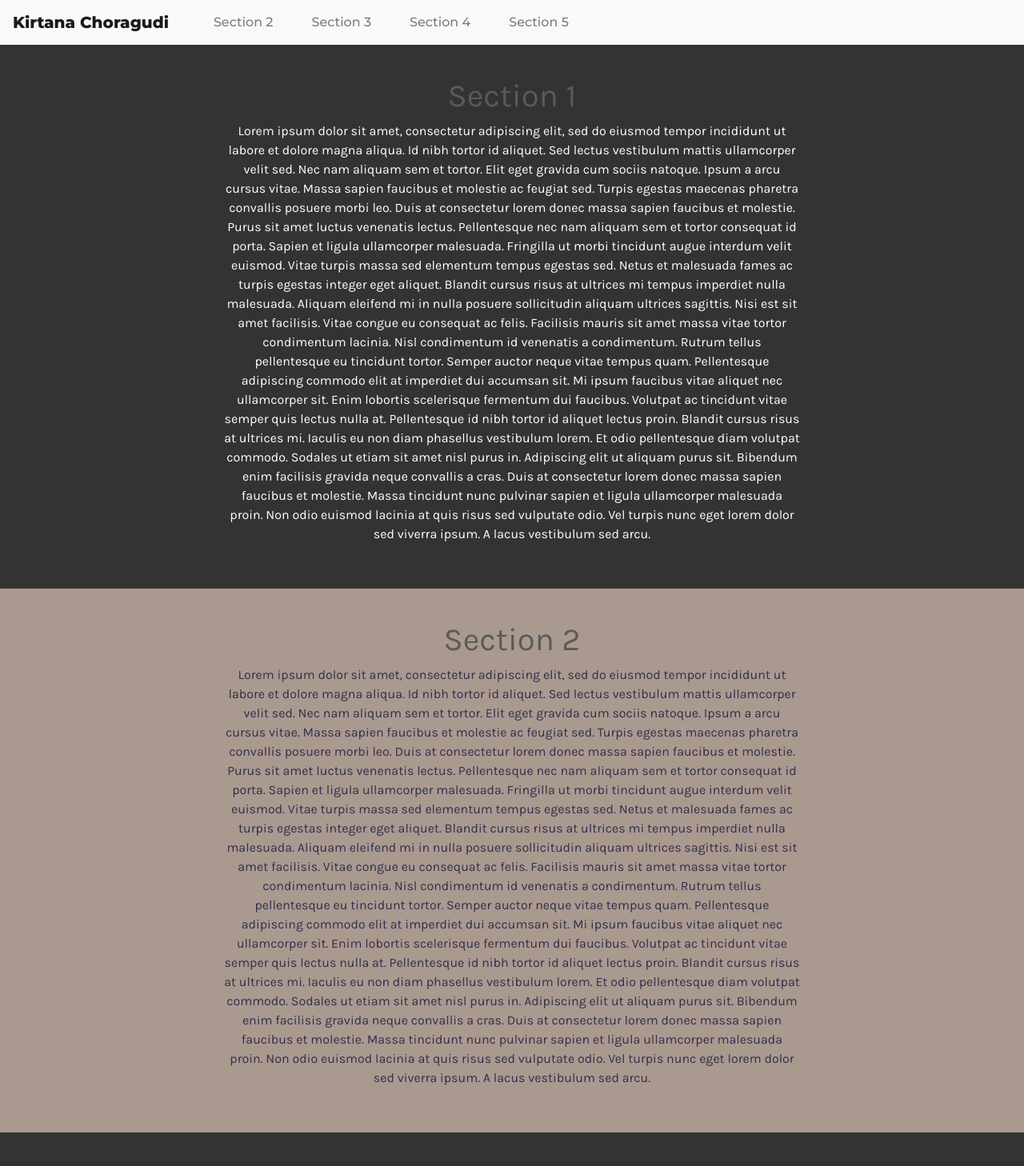
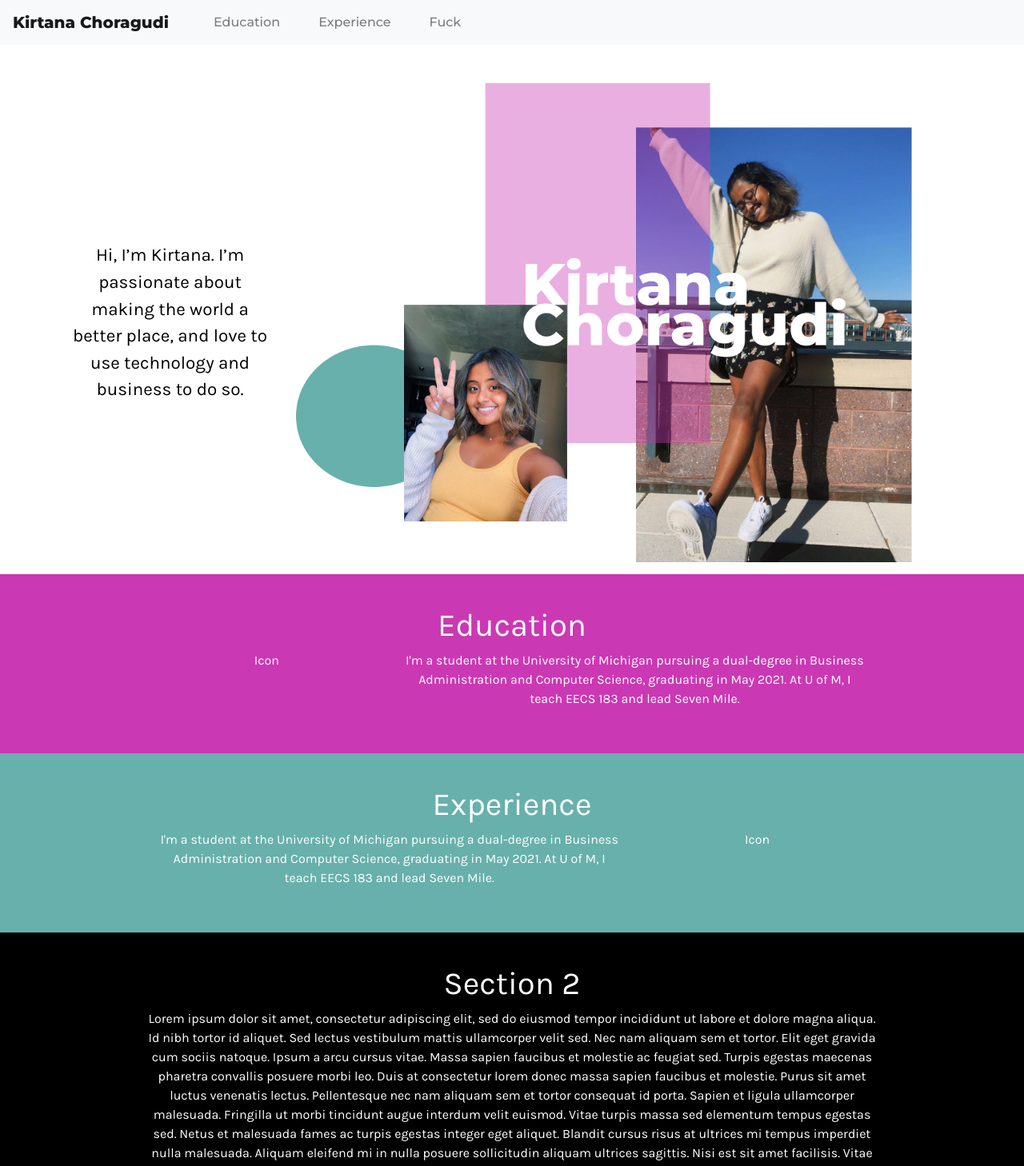
Before and after one commit to kirtanac/kirtanachoragudi.com, a React (Create React App) app: page / in a window 1280 px wide. Shown: the top 1458 px of the page at 80% size. Built offline with nearby package versions, Linux system fonts and the light colour scheme.

Commit message:
first page done

```diff
--- a/public/index.html
+++ b/public/index.html
@@ -2,7 +2,7 @@
 <html lang="en">
   <head>
     <meta charset="utf-8" />
-    <link rel="icon" href="%PUBLIC_URL%/favicon.ico" />
+    <link rel="icon" href="%PUBLIC_URL%/favicon1.ico" />
     <meta name="viewport" content="width=device-width, initial-scale=1" />
     <meta name="theme-color" content="#000000" />
     <meta
--- a/src/App.js
+++ b/src/App.js
@@ -15,32 +15,30 @@ Pellentesque id nibh tortor id aliquet lectus proin. Blandit cursus risus at ult
         <Section
           title="Section 1"
           subtitle={dummyText}
+          dark={false}
+          id="section1"
+        />
+        <Section
+          title="education"
           dark={true}
-          id="section1"
+          id="education"
+        />
+        <Section
+          title="experience"
+          dark={false}
+          id="experience"
         />
         <Section
           title="Section 2"
           subtitle={dummyText}
-          dark={false}
+          dark={true}
           id="section2"
         />
         <Section
           title="Section 3"
           subtitle={dummyText}
-          dark={true}
+          dark={false}
           id="section3"
-        />
-        <Section
-          title="Section 4"
-          subtitle={dummyText}
-          dark={false}
-          id="section4"
-        />
-        <Section
-          title="Section 5"
-          subtitle={dummyText}
-          dark={true}
-          id="section5"
         />
       </div>
     );
--- a/src/Components/Navbar.js
+++ b/src/Components/Navbar.js
@@ -10,60 +10,48 @@ export default class MyNavbar extends Component {
 
   render() {
     return (
-      <Navbar bg="light" expand="lg" sticky="top" className="nav" id="navbar">
-           <Navbar.Brand className="nav-brand" href="#home" onClick={this.scrollToTop}>Kirtana Choragudi</Navbar.Brand>
+      <Navbar scrolling="true" bg="light" expand="lg" sticky="top" className="nav" id="navbar">
+           <Navbar.Brand className="nav-brand" onClick={this.scrollToTop}>Kirtana Choragudi</Navbar.Brand>
+           <Navbar.Toggle aria-controls="basic-navbar-nav" />
            <Navbar.Collapse id="basic-navbar-nav">
-          <Nav as="div" className="nav-items mr-auto">
+          <Nav className="nav-items mr-auto">
           <Nav.Item className="nav-item">
             <Link
               className="nav-link"
               activeClass="active"
-                to="section2"
+              to="education"
               spy={true}
               smooth={true}
-                offset={-70}
+              offset={-50}
               duration={500}
             >
-                Section 2
+              Education
             </Link>
           </Nav.Item>
           <Nav.Item className="nav-item">
             <Link
               className="nav-link"
               activeClass="active"
-                to="section3"
+              to="experience"
               spy={true}
               smooth={true}
-                offset={-70}
+              offset={-50}
               duration={500}
             >
-                Section 3
+              Experience
             </Link>
           </Nav.Item>
             <Nav.Item className="nav-item">
               <Link
                 className="nav-link"
                 activeClass="active"
-                to="section4"
+                to="footer"
                 spy={true}
                 smooth={true}
-                offset={-70}
+                offset={-50}
                 duration={500}
               >
-                Section 4
-              </Link>
-            </Nav.Item>
-            <Nav.Item className="nav-item">
-              <Link
-                className="nav-link"
-                activeClass="active"
-                to="section5"
-                spy={true}
-                smooth={true}
-                offset={-70}
-                duration={500}
-              >
-                Section 5
+                Fuck
               </Link>
             </Nav.Item>
           </Nav>
--- a/src/Components/Section.js
+++ b/src/Components/Section.js
@@ -1,8 +1,72 @@
 import React from "react";
+// import ImgBg from "../../public/home-background.png";
+import { Container, Row, Col, Image } from 'react-bootstrap';
 
 export default function Section({ title, subtitle, dark, id }) {
+
+  if(title==="education"){
+    return (
+      <div className="section section-education" id={id}>
+      <div className="section-content" >
+
+
+          <Container className="justify-content-md-center" >
+          <h1>Education</h1>
+          <Row className="align-content-center content">
+          <Col xs={6} md={4}><p>Icon</p></Col>
+          <Col xs={12} md={8}>
+          <p>I'm a student at the University of Michigan pursuing a dual-degree in Business Administration and Computer Science, graduating in May 2021. At U of M, I teach EECS 183 and lead Seven Mile.</p>
+
+          </Col>
+          </Row>
+          </Container>
+
+  </div>
+      </div>
+    );
+  }else if(title==="experience"){
+    return (
+      <div className="section section-experience" id={id}>
+        <div className="section-content " >
+        <Container className="justify-content-md-center" >
+        <h1>Experience</h1>
+        <Row className="align-content-center content">
+
+        <Col xs={12} md={8}>
+        <p>I'm a student at the University of Michigan pursuing a dual-degree in Business Administration and Computer Science, graduating in May 2021. At U of M, I teach EECS 183 and lead Seven Mile.</p>
+
+        </Col>
+        <Col xs={6} md={4}><p>Icon</p></Col>
+        </Row>
+        </Container>
+        </div>
+      </div>
+    );
+  }else if(id==="section1"){
+
   return (
-    <div className={"section" + (dark ? " section-dark" : "")}>
+    <div className={"top section" + (dark ? " section-dark" : " section-light")}>
+    <Container className="justify-content-md-center" id="section1">
+    <Row>
+    <Col md={12} lg={0}><br/><br/></Col>
+    <Col md={12} lg={3} className="introtext">
+      <p>Hi, I’m Kirtana. I’m passionate about making the world a better place, and love to use technology and business to do so.</p></Col>
+
+        <Col md={12} lg={9} className="imageholder">
+
+      <Image className="backgroundimage" src="./home-background.png" fluid/>
+      </Col>
+
+    </Row>
+
+          </Container>
+      </div>
+
+  );
+}else{
+
+  return (
+    <div className={"section" + (dark ? " section-dark" : " section-light")}>
       <div className="section-content" id={id}>
         <h1>{title}</h1>
         <p>{subtitle}</p>
@@ -10,3 +74,4 @@ export default function Section({ title, subtitle, dark, id }) {
     </div>
   );
 }
+}
--- a/src/custom.scss
+++ b/src/custom.scss
@@ -1,7 +1,7 @@
 // Override default variables before the import
 @import url("https://fonts.googleapis.com/css2?family=Karla&display=swap");
 @import url("https://fonts.googleapis.com/css2?family=Montserrat:wght@800&display=swap");
-$body-bg: #AA998F;
+$body-bg: white;
 $body-color: #302F4D;
 $theme-colors: (
   "primary": #F9EAE1,
@@ -39,10 +39,6 @@ $link-hover-decoration: underline !default;
 $headings-font-family: $font-family-sans-serif !default;
 $link-font-family: $font-family-sans-serif !default;
 
-.navbar .nav > a {
-color:          red !important;
-font-family:    $font-family-sans-serif !important;
-}
 
 .nav-link {
   font-family: 'Montserrat', sans-serif !important;
@@ -54,14 +50,8 @@ font-family:    $font-family-sans-serif !important;
   font-weight: 800;
 }
 
-.nav .nav-content {
-  max-width: 900px;
-  padding: 0rem 3rem;
-  margin: 0 auto;
-  display: flex;
-  justify-content: space-between;
-  align-items: center;
-  height: 100%;
+.nav-brand:hover {
+  cursor: pointer;
 }
 
 .nav-item {
@@ -81,24 +71,85 @@ font-family:    $font-family-sans-serif !important;
 .App {
   text-align: center;
 }
+@media (max-width: 414px) {
+  .section {
+    font-family: 'Karla', sans-serif !important;
+    font-weight: 400;
+    height:auto;
+    width: auto;
 
-.App-logo {
-  height: 40vmin;
-  pointer-events: none;
+  }
+}
+@media (min-width: 415px){
+  .section {
+    font-family: 'Karla', sans-serif !important;
+    font-weight: 400;
+    height:100vh;
+    width: auto;
+
+  }
+}
+
+@media only screen
+  and (min-device-width: 768px)
+  and (max-device-width: 1024px)
+  and (-webkit-min-device-pixel-ratio: 1) {
+    .section {
+      font-family: 'Karla', sans-serif !important;
+      font-weight: 400;
+      height:auto;
+      width: auto;
+
+    }
 }
 
 .section {
+
 }
 
 .section-dark {
-  background: #333;
+  background: black;
+  color: white;
+}
+
+.section-light {
+  background: white !important;
+  color: black !important;
+
+
+}
+
+.top {
+  flex: 1;
+}
+
+.section-education {
+  color: white;
+  background: #CB38B3;
+
+}
+
+.section-experience {
+  background: #68B0AB;
   color: white;
 }
 
 .section-content {
-  max-width: 800px;
+  max-width: 1000px;
   margin: 0 auto;
   padding: 40px;
+}
+
+.section h1 {
+  color: white;
+}
+
+.content {
+  align-self: center;
+}
+
+.section-light >.section-content h1 {
+  color: black;
 }
 
 @media (prefers-reduced-motion: no-preference) {
@@ -121,6 +172,30 @@ font-family:    $font-family-sans-serif !important;
 .App-link {
   // color: #61dafb;
 }
+.imageholder {
+  object-fit: cover;
+max-width:100%;
+margin: 0;
+display: flex;
+padding-bottom: 15px;
+justify-content: center;
+ object-fit: contain;
+
+}
+
+.introtext {
+  display: flex;
+  align-items: center;
+  font-size: calc(100% + .5vw);
+}
+
+.backgroundimage {
+  margin: 0;
+  width: auto;
+  height: auto;
+padding: 0px;
+
+}
 
 @keyframes App-logo-spin {
   from {
```
Also changed, not shown: public/home-background.png (added), public/manifest.json, 1 other file (tests, documents, lock files or other folders). Lines whose indentation alone changed are shown as unchanged.
